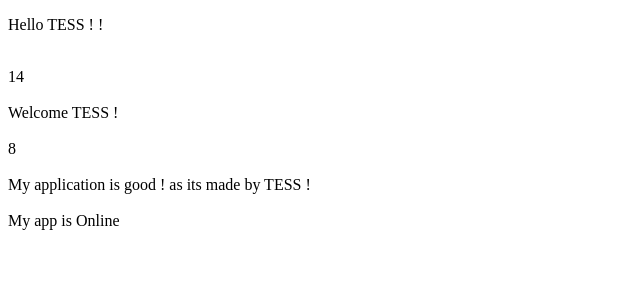
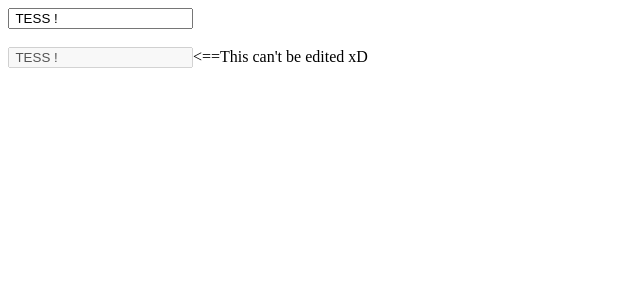
Before and after one commit to bhavey-2021/Angular-Youtube, an Angular app: page / in a window 1280 px wide. Shown: the top 300 px of the page, without its empty margins (0-640 px from the left). Built offline with nearby package versions, Linux system fonts and the light colour scheme.

Commit message:
Property Binding

```diff
--- a/src/app/databind/databind.component.html
+++ b/src/app/databind/databind.component.html
@@ -1,4 +1,4 @@
-<p>Hello {{dynName}} !</p>
+<!-- <p>Hello {{dynName}} !</p>
 <br>
 {{5+9}}
 <br>
@@ -11,6 +11,21 @@
 <br>
 {{myMethod()}}
 <br>
-<br>
+<br> -->
 <!--ternary operator is used below -->
-My app is {{appStatus? status1:status2}}
+<!-- My app is {{appStatus? status1:status2}} -->
+
+
+
+<!-- <input type="text" name="id" value="{{dynName}}"> -->
+
+<!--now by using property binding ...-->
+
+<input type="text" name="id" [value]="dynName">
+<!-- in interpolation only string are allowed , but in propert binding ...
+non string values are also allowed-->
+
+<!-- for example "disabled" is a feature of property binding -->
+<br><br>
+<input type="text" disabled name="id" [value]="dynName"><==This can't be edited xD
+<br><br>
--- a/src/app/databind/databind.component.ts
+++ b/src/app/databind/databind.component.ts
@@ -1,4 +1,4 @@
-import { Component, OnInit } from '@angular/core';
+import { Component, OnInit, enableProdMode } from '@angular/core';
 
 @Component({
   selector: 'app-databind',
@@ -17,6 +17,7 @@ export class DatabindComponent implements OnInit {
   {
     return "My application is good ! as its made by"+  this.dynName
   }
+  enable:boolean=false
   appStatus:boolean=true;
   status1="Online";
   status2="Offline";
```
